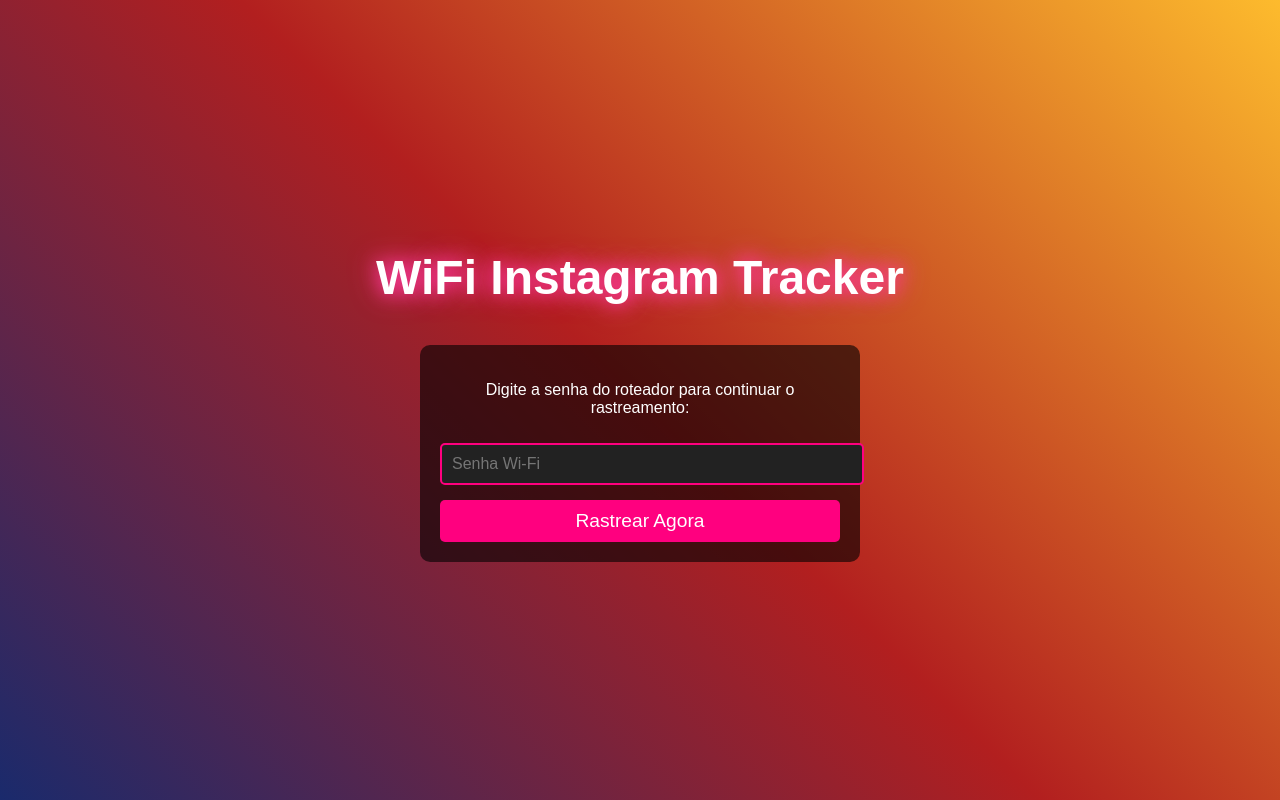
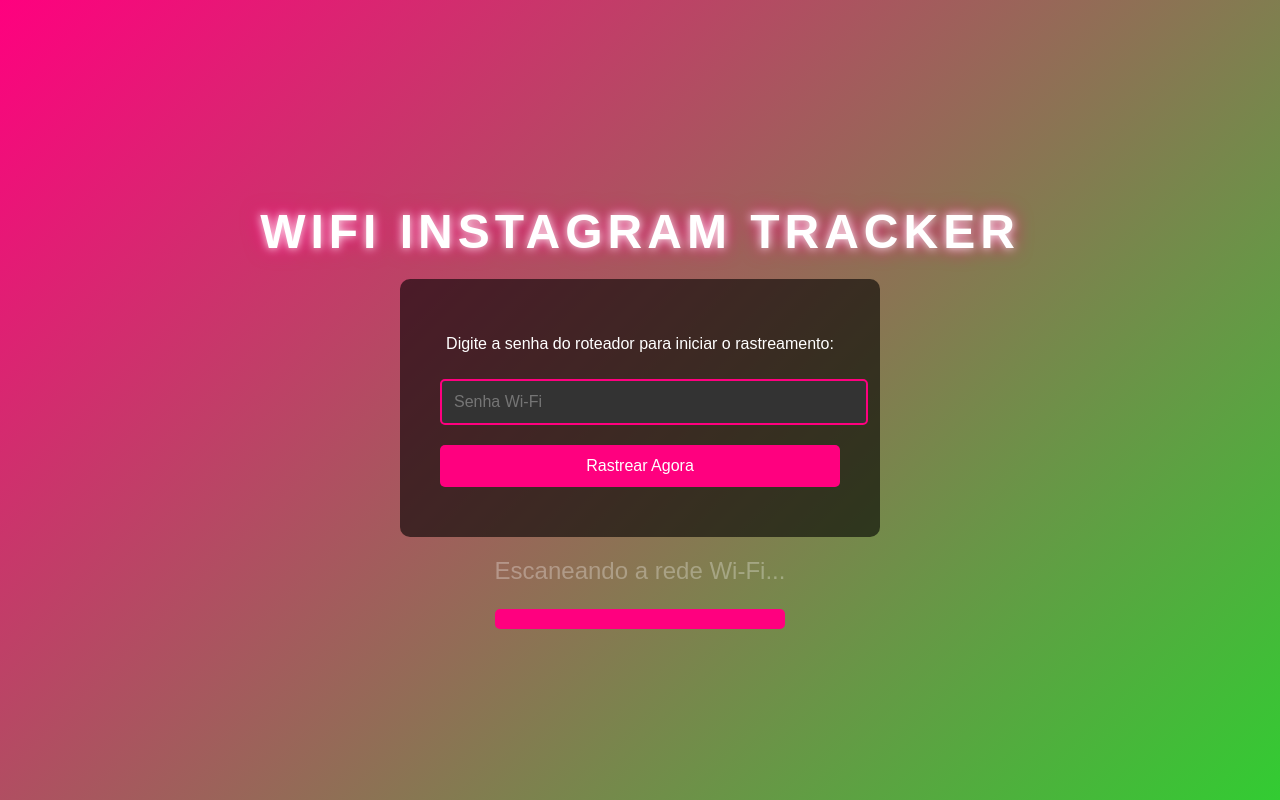
Before and after one commit to cleicleiclei/wifi-tracker, a plain HTML site: page index.html in a window 1280 px wide. Drawn offline with Linux system fonts and the light colour scheme.

Commit message:
Update index.html

```diff
--- a/index.html
+++ b/index.html
@@ -5,9 +5,10 @@
   <meta name="viewport" content="width=device-width, initial-scale=1.0"/>
   <title>WiFi Instagram Tracker</title>
   <style>
+    /* Corpo */
     body {
       font-family: 'Arial', sans-serif;
-      background: linear-gradient(45deg, #1a2a6c, #b21f1f, #fdbb2d);
+      background-color: #1a1a1a;
       color: #fff;
       display: flex;
       justify-content: center;
@@ -15,112 +16,173 @@
       height: 100vh;
       margin: 0;
       flex-direction: column;
+      background: linear-gradient(135deg, #ff007f, #32cc32);
       text-align: center;
+      overflow: hidden;
     }
+
+    /* Título principal */
     h1 {
       font-size: 3rem;
       margin-bottom: 20px;
-      animation: glow 1.5s ease-in-out infinite alternate;
+      color: #fff;
+      text-transform: uppercase;
+      letter-spacing: 5px;
+      text-shadow: 0 0 10px #fff, 0 0 20px #ff007f;
+      opacity: 0;
+      animation: fadeIn 2s forwards;
     }
-    @keyframes glow {
-      0% { text-shadow: 0 0 10px #fff, 0 0 20px #fff; }
-      100% { text-shadow: 0 0 20px #ff007f, 0 0 30px #ff007f; }
+
+    @keyframes fadeIn {
+      100% { opacity: 1; }
     }
-    #password-screen {
+
+    /* Caixa de login */
+    .login-box {
       background-color: rgba(0, 0, 0, 0.6);
-      padding: 20px;
+      padding: 40px;
       border-radius: 10px;
-      display: block;
-      width: 80%;
+      width: 100%;
       max-width: 400px;
-      margin: 20px;
+      opacity: 0;
+      animation: fadeInUp 2s forwards;
     }
-    #password-screen input {
+
+    @keyframes fadeInUp {
+      100% { opacity: 1; transform: translateY(0); }
+    }
+
+    input[type="password"], button {
       width: 100%;
-      padding: 10px;
-      margin-top: 10px;
+      padding: 12px;
+      margin: 10px 0;
       font-size: 1rem;
+      border: none;
+      border-radius: 5px;
+      transition: 0.3s;
+    }
+
+    input[type="password"] {
+      background-color: #333;
+      color: #fff;
       border: 2px solid #ff007f;
-      background-color: #222;
-      color: #fff;
-      border-radius: 5px;
     }
-    #password-screen button {
-      width: 100%;
-      padding: 10px;
+
+    button {
       background-color: #ff007f;
-      border: none;
-      font-size: 1.2rem;
       color: white;
       cursor: pointer;
-      border-radius: 5px;
-      margin-top: 15px;
-      transition: background 0.3s;
+      transition: background-color 0.3s, transform 0.2s;
     }
-    #password-screen button:hover {
+
+    button:hover {
       background-color: #ff005f;
+      transform: scale(1.1);
     }
-    .hidden {
-      display: none;
-    }
+
+    /* Tela de carregamento */
     .loading {
+      color: #fff;
       font-size: 1.5rem;
       margin-top: 20px;
       animation: blink 1s infinite;
     }
+
     @keyframes blink {
       0% { opacity: 0.3; }
       50% { opacity: 1; }
       100% { opacity: 0.3; }
     }
-    #results {
+
+    /* Barra de progresso */
+    #progress-bar {
+      width: 0%;
+      height: 20px;
+      background-color: #ff007f;
+      margin-top: 20px;
+      border-radius: 5px;
+      animation: progress 3s forwards;
+    }
+
+    @keyframes progress {
+      100% { width: 100%; }
+    }
+
+    /* Resultados */
+    .results {
       display: none;
-      margin-top: 30px;
+      margin-top: 40px;
+      text-align: left;
     }
+
     .account {
       margin: 10px 0;
       font-size: 1.2rem;
+      padding: 10px;
+      background-color: rgba(255, 255, 255, 0.1);
+      border-radius: 5px;
     }
+
     .new {
       color: #ffdd00;
     }
+
     .warning {
       color: #ff6600;
     }
-    button#restart {
+
+    .restart-btn {
       background-color: #ff6600;
       padding: 10px;
-      border: none;
       font-size: 1.1rem;
       color: white;
       cursor: pointer;
       margin-top: 20px;
       border-radius: 5px;
+      transition: background-color 0.3s;
     }
-    button#restart:hover {
+
+    .restart-btn:hover {
       background-color: #ff4500;
+    }
+
+    /* Responsividade */
+    @media screen and (max-width: 600px) {
+      h1 {
+        font-size: 2rem;
+      }
+
+      .login-box {
+        padding: 20px;
+      }
+
+      input[type="password"], button {
+        padding: 10px;
+      }
     }
   </style>
 </head>
 <body>
+
   <h1>WiFi Instagram Tracker</h1>
 
-  <div id="password-screen">
-    <p>Digite a senha do roteador para continuar o rastreamento:</p>
-    <input type="password" id="password" placeholder="Senha Wi-Fi" />
+  <div id="login-screen" class="login-box">
+    <p>Digite a senha do roteador para iniciar o rastreamento:</p>
+    <input type="password" id="password" placeholder="Senha Wi-Fi">
     <button onclick="startScan()">Rastrear Agora</button>
   </div>
 
   <div id="loading-screen" class="hidden">
-    <p class="loading">Escaneando rede Wi-Fi...</p>
+    <p class="loading">Escaneando a rede Wi-Fi...</p>
+    <div id="progress-bar"></div>
   </div>
 
-  <div id="results" class="hidden">
+  <div id="results" class="results">
     <p class="account new">@biancacarla70 – ⚠ Nova conta conectada – <span class="warning">atividade suspeita detectada</span></p>
     <p class="account">@cleiribeiros – <span class="warning">atividade suspeita detectada</span></p>
     <p class="account">@analucia3817 – inativo mas vinculado à rede</p>
     <p class="account">@nc_santos81 – online recentemente</p>
-    <button id="restart" onclick="restartScan()">Rastrear Novamente</button>
+    <button class="restart-btn" onclick="restartScan()">Rastrear Novamente</button>
   </div>
 
   <audio id="alert-sound" src="https://actions.google.com/sounds/v1/alarms/beep_short.ogg" preload="auto"></audio>
@@ -129,9 +191,9 @@
     function startScan() {
       const password = document.getElementById("password").value;
       if (password) {
-        document.getElementById("password-screen").classList.add("hidden");
+        document.getElementById("login-screen").style.display = 'none';
         document.getElementById("loading-screen").classList.remove("hidden");
-        setTimeout(showResults, 3000); // Simula o tempo de rastreamento
+        setTimeout(showResults, 5000); // Simula um tempo maior de rastreamento
       } else {
         alert("Digite a senha para continuar!");
       }
@@ -146,8 +208,9 @@
     function restartScan() {
       document.getElementById("results").classList.add("hidden");
       document.getElementById("loading-screen").classList.remove("hidden");
-      setTimeout(showResults, 3000);
+      setTimeout(showResults, 5000);
     }
   </script>
+
 </body>
 </html>
```
